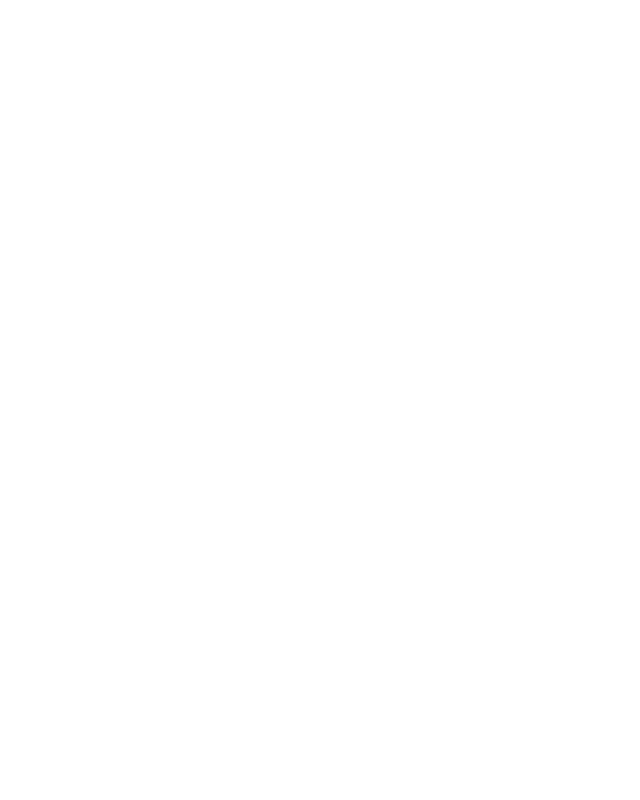
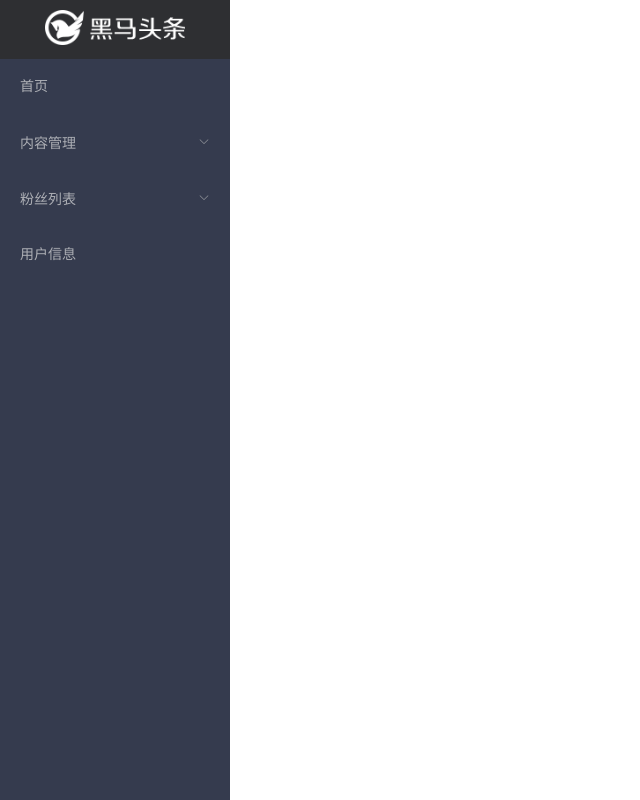
Before and after one commit to 779666q/heimatoutiao, a Vue app: page /login#/home in a window 1280 px wide. Shown: the whole page, without its empty margins (0-640 px from the left). Built offline with nearby package versions, Linux system fonts and the light colour scheme.

Commit message:
登录主页做侧边栏成品

```diff
--- /dev/null
+++ b/src/components/home/zuocedaohang.vue
@@ -0,0 +1,69 @@
+<template>
+<!-- </el-menu>为导航组件 -->
+  <div class="zujian">
+      <div class="title">
+          <img src="../../assets/img/logo_admin.png" alt="">
+      </div>
+      <el-menu style = 'width:231px' background-color="#353b4e" text-color="#adafb5">
+        <el-menu-item>
+            首页
+        </el-menu-item>
+        <!-- 给个二级导航 -->
+        <el-submenu>
+            <!-- 用具名插槽给他插上 -->
+            <span slot='title'>内容管理</span>
+             <el-menu-item>
+                发布文章
+             </el-menu-item>
+              <el-menu-item>
+                内容列表
+             </el-menu-item>
+              <el-menu-item>
+                评论列表
+             </el-menu-item>
+              <el-menu-item>
+                素材管理
+             </el-menu-item>
+        </el-submenu>
+         <el-submenu>
+            <span slot='title'>粉丝列表</span>
+             <el-menu-item>
+                图文数据
+             </el-menu-item>
+              <el-menu-item>
+                粉丝概况
+             </el-menu-item>
+              <el-menu-item>
+                粉丝列表
+             </el-menu-item>
+              <el-menu-item>
+                粉丝画像
+             </el-menu-item>
+        </el-submenu>
+        <el-menu-item>
+            用户信息
+        </el-menu-item>
+      </el-menu>
+  </div>
+</template>
+
+<script>
+export default {
+
+}
+</script>
+
+<style lang='less' scoped>
+.zujian{
+    width:230px;
+    .title{
+        text-align: center;
+        background-color: #2e2f32;
+        padding: 10px  0;
+        img {
+            height:35px;
+    }
+    }
+
+}
+</style>
--- a/src/views/home/index.vue
+++ b/src/views/home/index.vue
@@ -3,7 +3,10 @@
  <el-container>
    <!-- 先左右布局，侧边栏容器 -->
    <!-- 左侧 -->
-   <el-aside></el-aside>
+   <el-aside style = 'background-color:#353b4e; height:100vh; width:230px'>
+     <!-- <zuocedaohang>放置了一个左侧组件 -->
+     <zuocedaohang></zuocedaohang>
+   </el-aside>
    <!-- 右侧再放置一个container因为右侧有是一个整体 -->
    <!-- 右侧 -->
    <el-container>
@@ -19,7 +22,13 @@
 </template>
 
 <script>
-export default {}
+// 把左边导航引进来
+import daohang from '../../components/home/zuocedaohang'
+export default {
+  components: {
+    'zuocedaohang': daohang
+  }
+}
 </script>
 <style >
 
```
